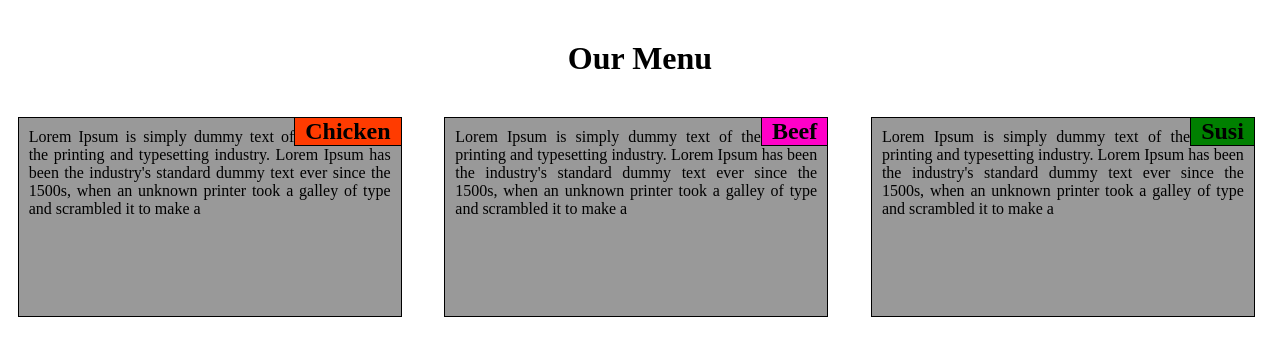
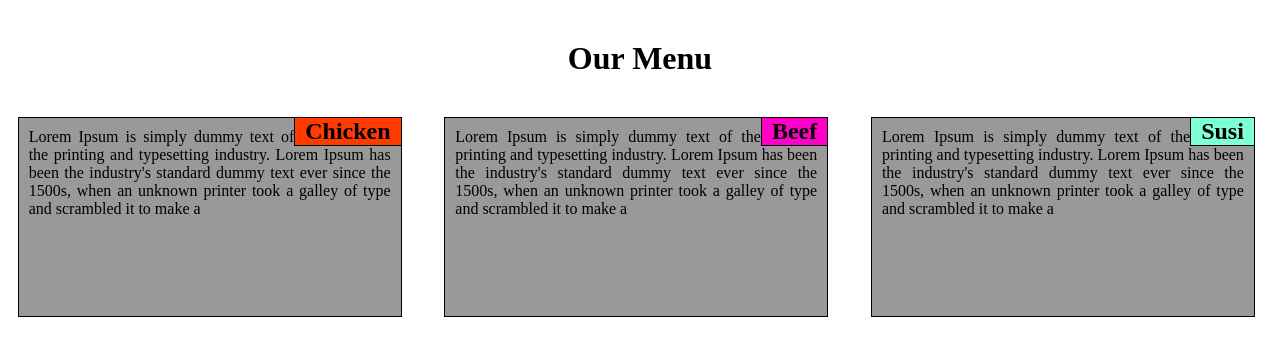
Before and after one commit to JamilRayhan/mod2_solution, a plain HTML site: page index.html in a window 1280 px wide. Drawn offline with Linux system fonts and the light colour scheme.

Commit message:
first commit

```diff
--- a/css/style.css
+++ b/css/style.css
@@ -52,8 +52,8 @@ h2{
 	background-color: #ff00c8;
 }
 
-.c{
-	background-color: green;
+.color{
+	background-color: aquamarine;
 }
 
 /* Simple Responsive Framework. */
--- a/index.html
+++ b/index.html
@@ -3,7 +3,6 @@
 	<head lang="en-US">
 		<!--by Jamil Rayhan-->
 		<meta charset="UTF-8"/>
-		<meta http-equiv="X-UA-Compatible" content="IE=edge">
     	<meta name="viewport" content="width=device-width, initial-scale=1">
 		<title>Assignment Solution for Module 2</title>
 		<link rel="stylesheet" type="text/css" href="css/style.css">
@@ -31,7 +30,7 @@
 
 	    <div class="col-lg-4 col-md-6">
 	  		<div class="s">
-	  			<h2 class="c">Susi</h2>
+	  			<h2 class="color">Susi</h2>
 	  		</div>
 			<div>
 				<p>Lorem Ipsum is simply dummy text of the printing and typesetting industry. Lorem Ipsum has been the industry's standard dummy text ever since the 1500s, when an unknown printer took a galley of type and scrambled it to make a</p>
```
